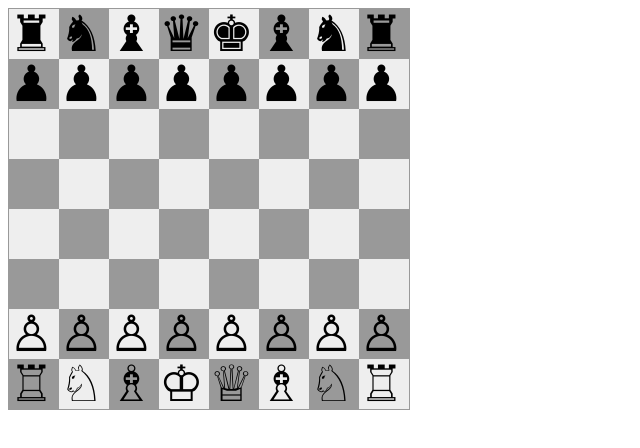
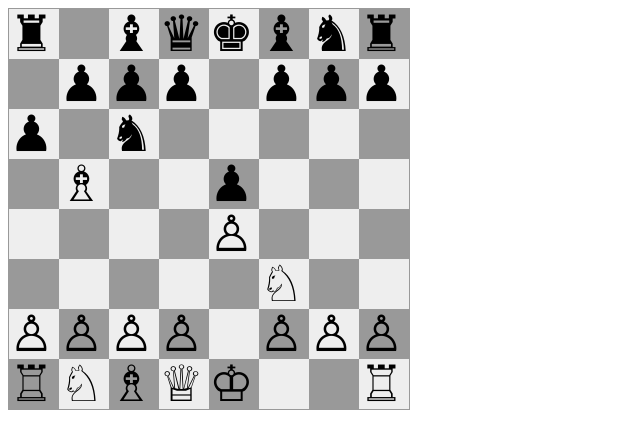
Before and after one commit to circleofconfusion/css-grid-autoprefixer-ie11, a website: page chess.html in a window 1280 px wide. Shown: the whole page, without its empty margins (0-640 px from the left). Drawn offline with Linux system fonts and the light colour scheme; files that its build step writes are made by us from their sources.

Commit message:
Setup game for Ruy Lopez

```diff
--- a/chess.html
+++ b/chess.html
@@ -10,32 +10,32 @@
             <div class="piece a1 white rook"></div>
             <div class="piece b1 white knight"></div>
             <div class="piece c1 white bishop"></div>
-            <div class="piece d1 white king"></div>
-            <div class="piece e1 white queen"></div>
-            <div class="piece f1 white bishop"></div>
-            <div class="piece g1 white knight"></div>
+            <div class="piece d1 white queen"></div>
+            <div class="piece e1 white king"></div>
+            <div class="piece b5 white bishop"></div>
+            <div class="piece f3 white knight"></div>
             <div class="piece h1 white rook"></div>
             <div class="piece a2 white pawn"></div>
             <div class="piece b2 white pawn"></div>
             <div class="piece c2 white pawn"></div>
             <div class="piece d2 white pawn"></div>
-            <div class="piece e2 white pawn"></div>
+            <div class="piece e4 white pawn"></div>
             <div class="piece f2 white pawn"></div>
             <div class="piece g2 white pawn"></div>
             <div class="piece h2 white pawn"></div>
-            <div class="piece a7 black pawn"></div>
+            <div class="piece a6 black pawn"></div>
             <div class="piece b7 black pawn"></div>
             <div class="piece c7 black pawn"></div>
             <div class="piece d7 black pawn"></div>
-            <div class="piece e7 black pawn"></div>
+            <div class="piece e5 black pawn"></div>
             <div class="piece f7 black pawn"></div>
             <div class="piece g7 black pawn"></div>
             <div class="piece h7 black pawn"></div>
             <div class="piece a8 black rook"></div>
-            <div class="piece b8 black knight"></div>
+            <div class="piece c6 black knight"></div>
             <div class="piece c8 black bishop"></div>
+            <div class="piece e8 black king"></div>
             <div class="piece d8 black queen"></div>
-            <div class="piece e8 black king"></div>
             <div class="piece f8 black bishop"></div>
             <div class="piece g8 black knight"></div>
             <div class="piece h8 black rook"></div>
```
